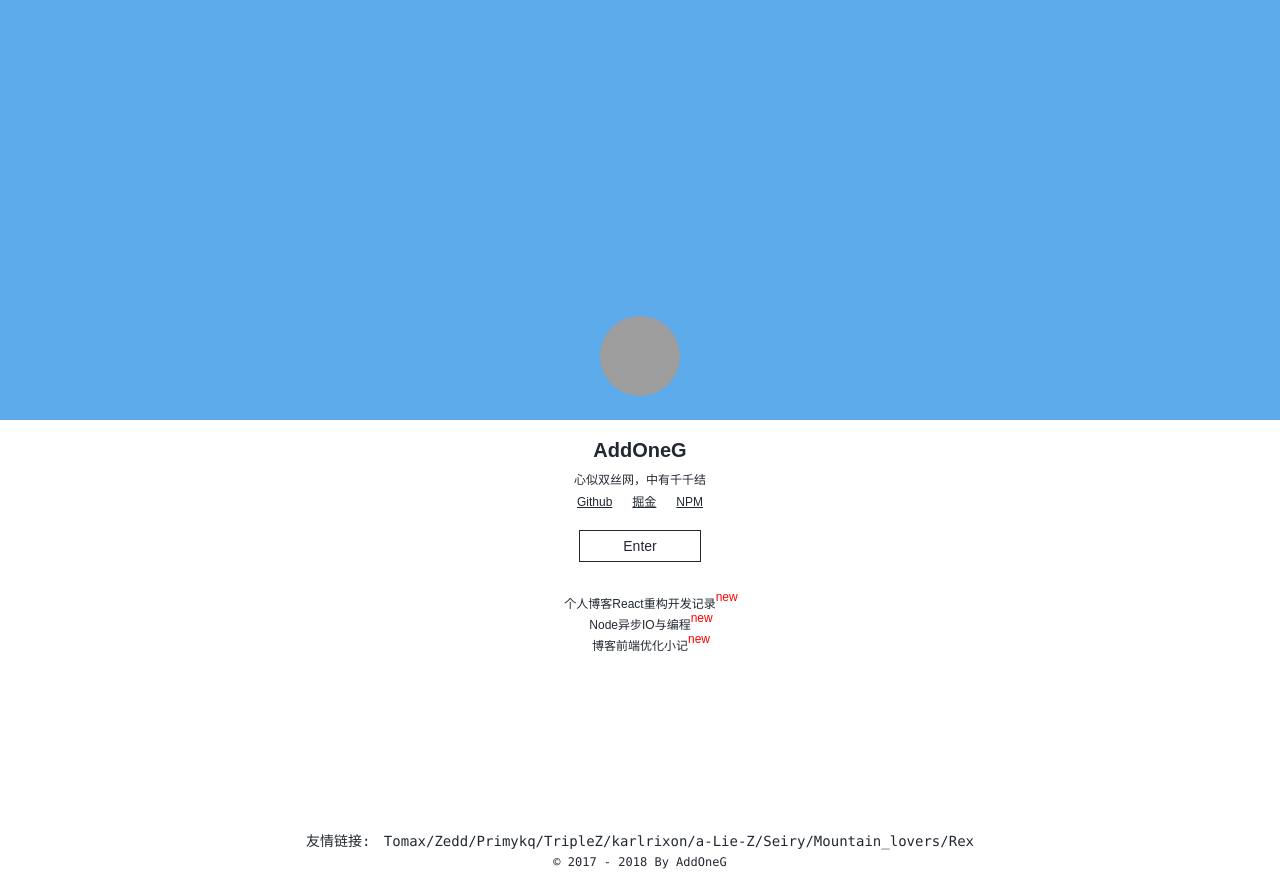
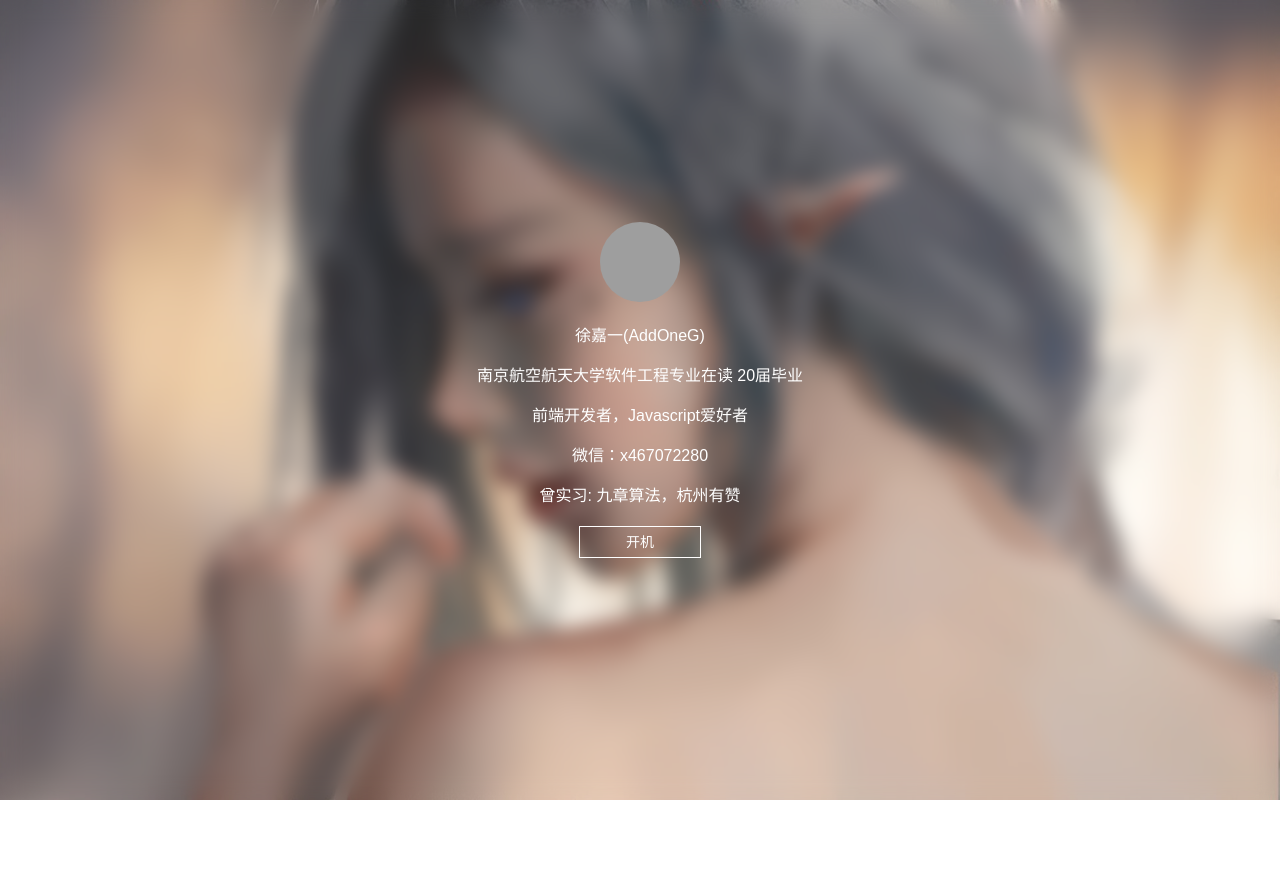
Before and after one commit to AddOneWR/react-blog, a React app: page / in a window 1280 px wide. After the commit the page ends 800 px from the top, so only its background shows below. Built offline with nearby package versions, Linux system fonts and the light colour scheme; grey boxes are pictures that could not be loaded.

Commit message:
mac主题更换

```diff
--- a/src/App.js
+++ b/src/App.js
@@ -2,12 +2,12 @@ import React, { Component } from 'react';
 import { Switch, Route } from 'react-router-dom';
 
 // import Nav from './component/Nav/Nav';
-import Index from './container/Index';
-import Category from './container/Category/Category';
-import List from './container/List/List';
+// import Index from './container/Index';
+// import Category from './container/Category/Category';
+// import List from './container/List/List';
 import Detail from './container/Detail/Detail';
 import NotFound from './container/NotFound/NotFound';
-import About from './container/AboutMe/AboutMe';
+// import About from './container/AboutMe/AboutMe';
 import MacIndex from './container/MacIndex/MacIndex';
 import MacMask from './container/MacMask/MacMask';
 
@@ -19,13 +19,13 @@ class App extends Component {
       <div className="app-container">
         {/* <Nav/> */}
         <Switch>
-          <Route exact path='/' component={Index} />
-          <Route exact path='/category' component={Category} />
-          <Route exact path='/list' component={List} />
+          <Route exact path='/' component={MacMask} />
+          {/* <Route exact path='/category' component={Category} /> */}
+          {/* <Route exact path='/list' component={List} /> */}
           <Route exact path='/detail' component={Detail} />
-          <Route exact path='/about' component={About} />
+          {/* <Route exact path='/about' component={About} /> */}
           <Route exact path='/mac' component={MacIndex} />
-          <Route exact path='/mask' component={MacMask} />
+          {/* <Route exact path='/mask' component={MacMask} /> */}
           <Route component={NotFound} />
         </Switch>
       </div>
--- a/src/component/FileCard/filecard.scss
+++ b/src/component/FileCard/filecard.scss
@@ -7,8 +7,8 @@
 
     &:hover {
       .file-card-img {
-        box-shadow: 0px 0px 0px 2px rgba(0,0,0,0.2);
-        background-color: rgba(0,0,0,0.5);
+        box-shadow: 0px 0px 0px 2px rgba(0,0,0,0.1);
+        background-color: rgba(0,0,0,0.3);
         border-radius: 4px;
       }
       .file-card-name {
--- /dev/null
+++ b/src/component/MacNav/MacNav.jsx
@@ -0,0 +1,71 @@
+import React, { Component } from 'react';
+import { Link } from 'react-router-dom';
+import cn from 'astro-classname';
+
+import friends from '../../constant/friends';
+import './macnav.scss';
+
+class MacNav extends Component {
+  state = {
+    isLinkOpen: false,
+    isProOpen: false
+  }
+
+  openLinkList = () => {
+    this.setState({
+      isLinkOpen: !this.state.isLinkOpen
+    })
+  }
+
+  openProList = () => {
+    this.setState({
+      isProOpen: !this.state.isProOpen
+    })
+  }
+
+  render() {
+    const { isLinkOpen, isProOpen } = this.state;
+    return (
+      <div className="macnav-container">
+        <div className="macnav-main">
+          <Link to='/'>
+            <img src={require('../../static/mac.png')} alt="mac" className="macnav-icon"></img>
+          </Link>
+          <div className="macnav-name">AddOneG</div>
+          <div className="macnav-link" onClick={this.openLinkList}>友情链接</div>
+          <div className="macnav-link" onClick={this.openProList}>小小实验室</div>
+          <ul
+            className={cn('macnav-linkList macnav-hideList', {
+              'macnav-open': isLinkOpen
+            })}
+          >
+            {
+              friends.map((item, index) => (
+                <li key={index}>
+                  <a
+                    href={item.link}
+                    target="_blank"
+                    rel="noopener noreferrer nofollow"
+                  >
+                    {item.name}
+                  </a>
+                </li>
+              ))
+            }
+          </ul>
+          <ul
+            className={cn('macnav-proList macnav-hideList', {
+              'macnav-open': isProOpen
+            })}
+          >
+            <li><a href="http://www.addoneg.com/js2c/index.html" target="_blank"  rel="noopener noreferrer nofollow">C语言转JS超微型编译器</a></li>
+            <li><a href="http://www.addoneg.com/exp2nfa/index.html" target="_blank"  rel="noopener noreferrer nofollow">正规式 ←→ NFA</a></li>
+            <li><a href="http://www.addoneg.com/gifmake/index.html" target="_blank"  rel="noopener noreferrer nofollow">在线GIF图制作~</a></li>
+          </ul>
+        </div>
+      </div>
+    )
+  }
+}
+
+export default MacNav;
--- /dev/null
+++ b/src/component/MacNav/macnav.scss
@@ -0,0 +1,77 @@
+.macnav {
+  &-container {
+    position: absolute;
+    top: 0;
+    width: 100%;
+    height: 20px;
+
+    &:hover {
+      .macnav-main {
+        height: 20px;
+        visibility: visible;
+      }
+    }
+  }
+
+  &-main {
+    display: flex;
+    align-items: center;
+    visibility: hidden;
+    width: 100%;
+    height: 0;
+    font-size: 12px;
+    font-weight: bold;
+    background-color: #d2d3d5;
+    border-bottom: 1px solid #d6d7da;
+    transition: all .1s ease-in;
+
+    a {
+      height: 18px;
+      color: #000;
+
+      &:hover {
+        color: #f6416c;
+      }
+    }
+  }
+
+  &-icon {
+    width: 16px;
+    height: 16px;
+    margin-left: 10px;
+    cursor: pointer;
+  }
+
+  &-name {
+    margin: 0 20px;
+  }
+
+  &-link {
+    cursor: pointer;
+    padding-left: 20px;
+  }
+
+  &-hideList {
+    padding-left: 20px;
+
+    li {
+      float: left;
+      list-style: none;
+      padding: 0 10px;
+    }
+  }
+
+  &-linkList {
+    transform: translateX(-1000px);
+    transition: all .2s ease-out;
+  }
+
+  &-proList {
+    transform: translateX(-1500px);
+    transition: all .2s ease-out;
+  }
+
+  &-open {
+    transform: translateX(0);
+  }
+}
--- a/src/container/MacIndex/MacIndex.jsx
+++ b/src/container/MacIndex/MacIndex.jsx
@@ -4,6 +4,7 @@ import cn from 'astro-classname';
 import FileCard from '../../component/FileCard/FileCard';
 import FileWrapper from '../../component/FileWrapper/FileWrapper';
 import MacBottom from '../../component/MacBottom/MacBottom';
+import MacNav from '../../component/MacNav/MacNav';
 import categoryList from '../../constant/category';
 import './macIndex.scss';
 
@@ -31,6 +32,7 @@ class MacIndex extends Component {
     const { category, isOpen } = this.state;
     return (
       <div className='mac-container'>
+        <MacNav />
         <div className='mac-container-file'>
         {
           categoryList.map((item, index) => (
--- a/src/container/MacIndex/macIndex.scss
+++ b/src/container/MacIndex/macIndex.scss
@@ -2,7 +2,7 @@
   &-container {
     position: relative;
     height: 100%;
-    background-image: url('http://p5sf6v0wz.bkt.clouddn.com/5b90f48a59dea.jpg');
+    background-image: url('../../static//mac-bg-zip.jpg');
     background-size: cover;
     animation: fade 0.2s ease-in;
 
--- a/src/container/MacMask/MacMask.jsx
+++ b/src/container/MacMask/MacMask.jsx
@@ -5,14 +5,14 @@ import './mask.scss';
 const MacMask = () => (
   <div className="mask-container">
     <div className="mask-main">
-      <img src="http://p5sf6v0wz.bkt.clouddn.com/avatar.jpg" className="banner-top_avatar" alt="avatar"/>
+      <img src="http://p5sf6v0wz.bkt.clouddn.com/avatar.jpg" className="mask-avatar" alt="avatar"/>
       <p>徐嘉一(AddOneG)</p>
       <p>南京航空航天大学软件工程专业在读 20届毕业</p>
       <p>前端开发者，Javascript爱好者</p>
       <p>微信：x467072280</p>
       <p>曾实习: 九章算法，杭州有赞</p>
       <Link to='/mac'>
-        <div className="banner-bottom_btn">
+        <div className="mask-btn">
           开机
         </div>
       </Link>
--- a/src/container/MacMask/mask.scss
+++ b/src/container/MacMask/mask.scss
@@ -5,7 +5,7 @@
     justify-content: center;
     align-items: center;
     height: 100%;
-    background-image: url('http://p5sf6v0wz.bkt.clouddn.com/5b90f48a59dea.jpg');
+    background-image: url('../../static//mac-bg-zip.jpg');
     background-size: cover;
     opacity: 1;
     animation: fade 0.2s ease-in;
@@ -33,6 +33,53 @@
     color: #fff;
     text-align: center;
   }
+
+  &-avatar {
+    width: 80px;
+    height: 80px;
+    border-radius: 50%;
+  }
+
+  &-btn {
+    position: relative;
+    max-width: 120px;
+    width: 100%;
+    font-size: 14px;
+    font-weight: 400;
+    line-height: 30px;
+    color: #fff;
+    margin: 20px auto;
+    border: 1px solid;
+    overflow: hidden;
+    cursor: pointer;
+
+    z-index: 10;
+    &:after {
+      background: #fff;
+      content: "";
+      height: 155px;
+      left: -75px;
+      opacity: .2;
+      position: absolute;
+      top: -50px;
+      transform: rotate(35deg);
+      transition: all 550ms cubic-bezier(0.19, 1, 0.22, 1);
+      width: 50px;
+      z-index: -10;
+    }
+
+    &:hover {
+      font-weight: bold;
+      letter-spacing: 1px;
+      border: 1px solid;
+      transition: all .2s ease-out;
+
+      &:after {
+        left: 200px;
+        transition: all 550ms cubic-bezier(0.19, 1, 0.22, 1);
+      }
+    }
+  }
 }
 
 @keyframes fade {
```
Also changed, not shown: src/static/mac-bg-zip.jpg (added), src/static/mac.png (added), 8 other files (tests, documents, lock files or other folders).
